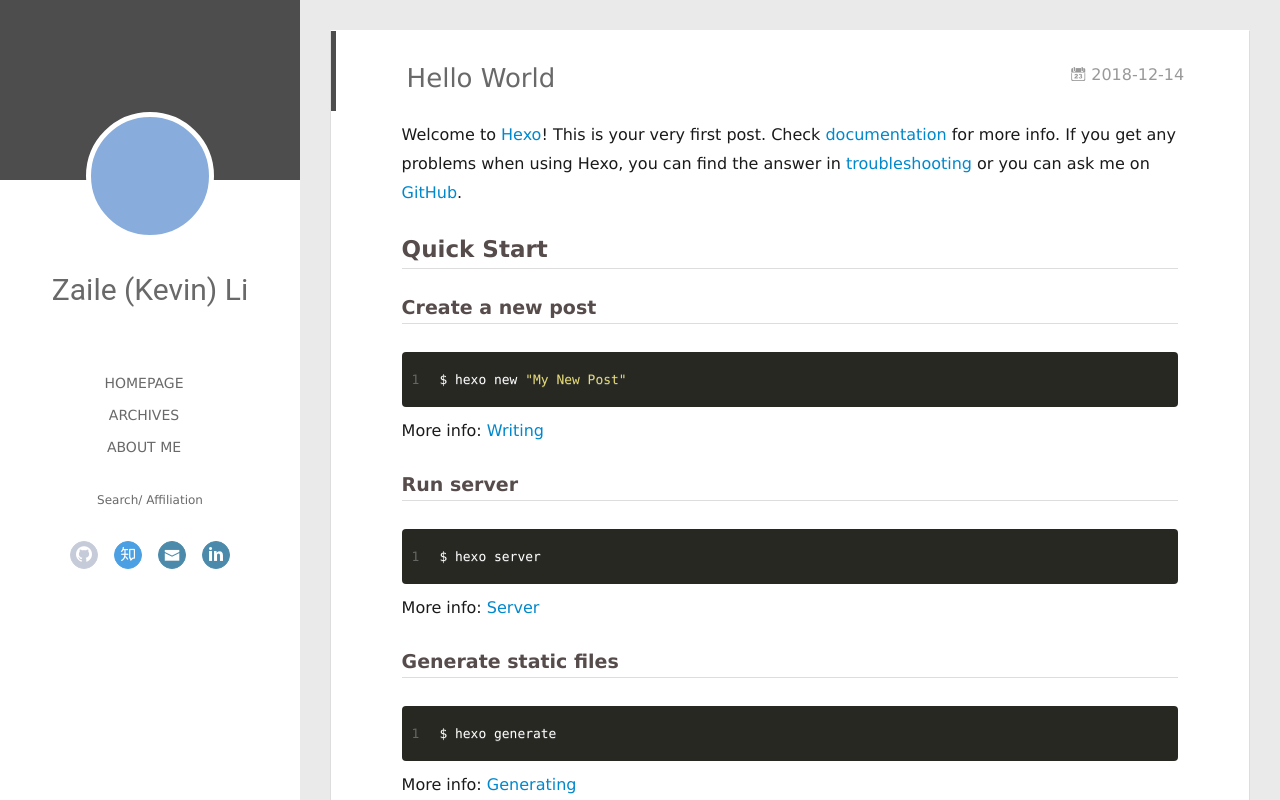
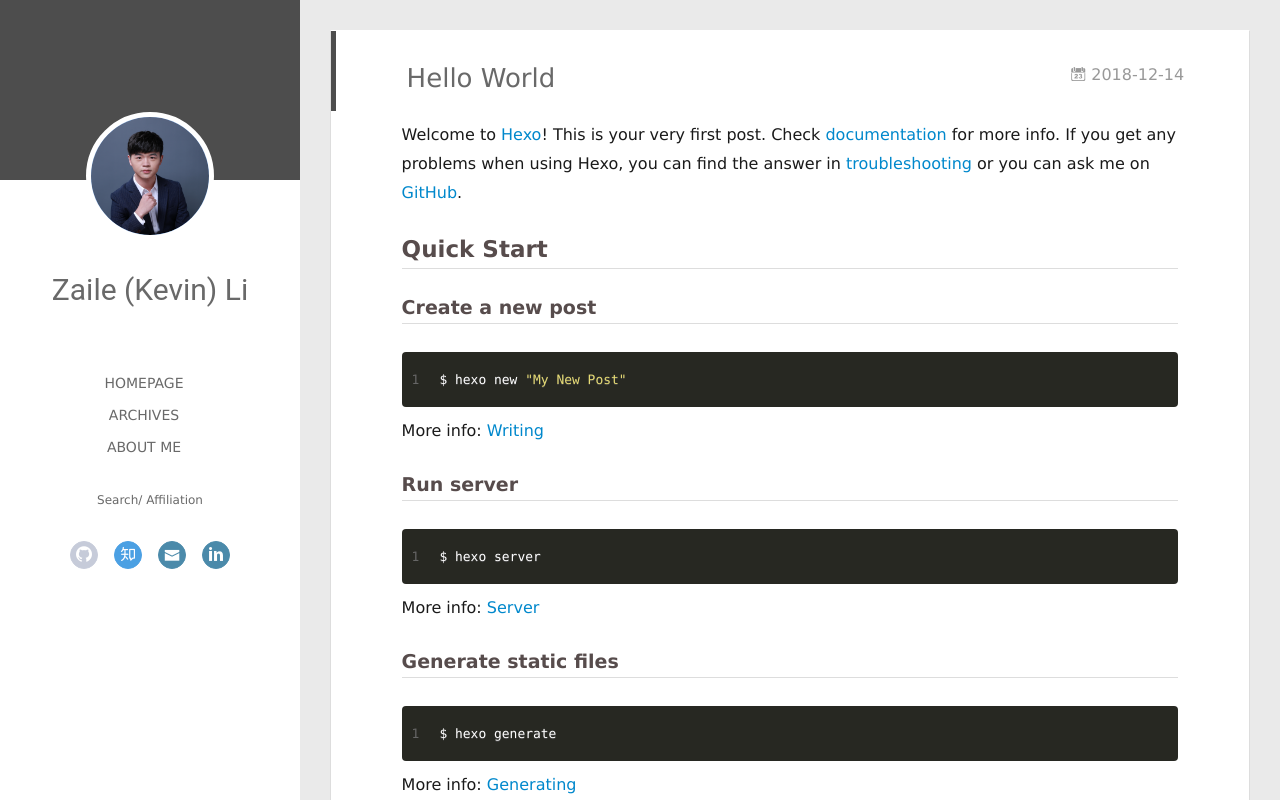
Before and after one commit to lizaile/lizaile.github.io, a plain HTML site: page 2018/12/14/hello-world/index.html in a window 1280 px wide. Drawn offline with nearby package versions, Linux system fonts and the light colour scheme; some packages are replaced by stand-ins of ours.

Commit message:
Site updated: 2019-01-27 22:36:13

```diff
--- a/2018/12/14/hello-world/index.html
+++ b/2018/12/14/hello-world/index.html
@@ -24,7 +24,7 @@
     <link rel="alternative" href="/atom.xml" title="Zaile&#39;s Homepage" type="application/atom+xml">
 
 
-    <link rel="icon" href="/favicon.png">
+    <link rel="icon" href="/assets/favicon.png">
 
   <link rel="stylesheet" type="text/css" href="/./main.0cf68a.css">
   <style type="text/css">
@@ -48,7 +48,7 @@
 <div class="intrude-less">
 	<header id="header" class="inner">
 		<a href="/" class="profilepic">
-			<img src="" class="js-avatar">
+			<img src="/assets/me.png" class="js-avatar">
 		</a>
 		<hgroup>
 		  <h1 class="header-author"><a href="/">Zaile (Kevin) Li</a></h1>
@@ -104,7 +104,7 @@
 	<div class="intrude-less">
 		<header id="header" class="inner">
 			<div class="profilepic">
-				<img src="" class="js-avatar">
+				<img src="/assets/me.png" class="js-avatar">
 			</div>
 			<hgroup>
 			  <h1 class="header-author js-header-author">Zaile (Kevin) Li</h1>
```
Also changed, not shown: 2019/01/27/first-page/index.html (+3 -3 lines), archives/2018/12/index.html (+3 -3 lines), archives/2018/index.html (+3 -3 lines), archives/2019/01/index.html (+3 -3 lines), archives/2019/index.html (+3 -3 lines), archives/index.html (+3 -3 lines), index.html (+3 -3 lines), tags/test/index.html (+3 -3 lines), assets/me.png (added).
